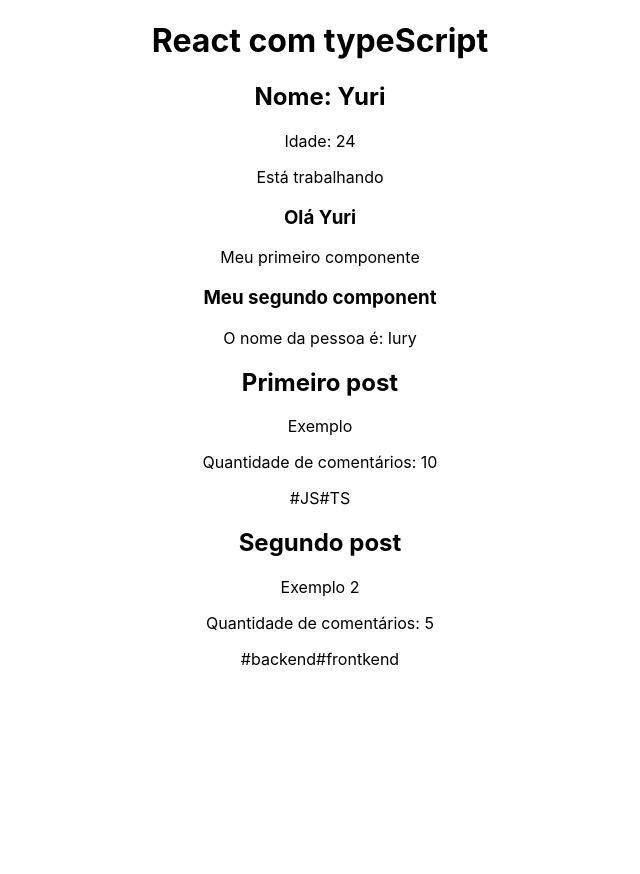
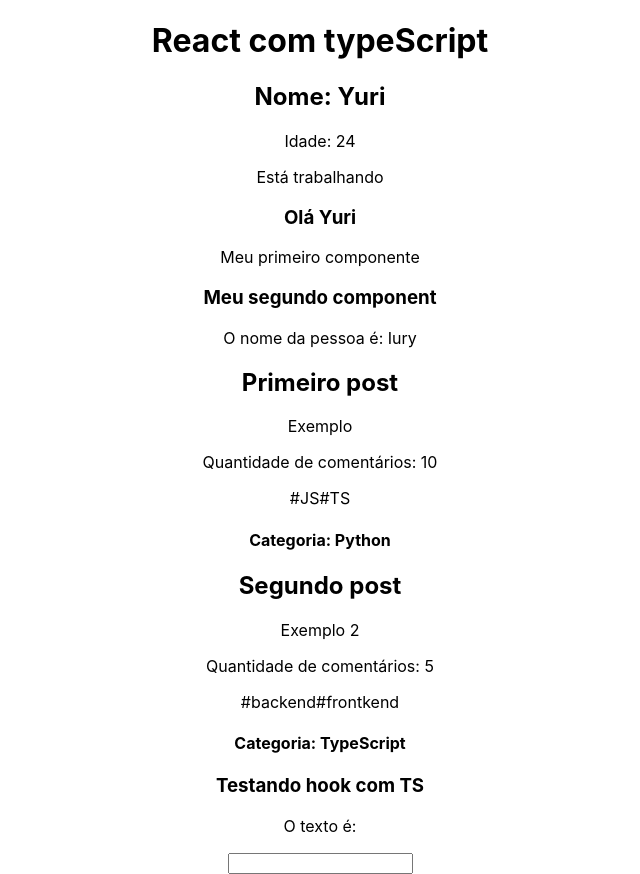
Before and after one commit to YuriCF1/Proj.Study-React-14, a React (Create React App) app: page / in a window 1280 px wide. Shown: the whole page, without its empty margins (320-960 px from the left). Before the commit the page ends 800 px from the top, so only its background shows below. Built offline with nearby package versions, Linux system fonts and the light colour scheme.

Commit message:
Creating and using categories

```diff
--- a/src/App.tsx
+++ b/src/App.tsx
@@ -7,7 +7,10 @@
 
 //5 - Desestruturando props
 import SecondComponent from "./components/SecondComponent";
-import Destructuring from "./components/Destructuring";
+import Destructuring, { Category } from "./components/Destructuring";
+
+//6 - useState
+import State from "./components/State";
 
 function App() {
   //1 - Variáveis
@@ -35,13 +38,16 @@
         content="Exemplo"
         commentsQty={10}
         tags={["JS", "TS"]}
+        category={Category.P}
       />
       <Destructuring
         title="Segundo post"
         content="Exemplo 2"
         commentsQty={5}
         tags={["backend", "frontkend"]}
+        category={Category.TS}
       />
+      <State />
     </div>
   );
 }
--- a/src/components/Destructuring.tsx
+++ b/src/components/Destructuring.tsx
@@ -5,10 +5,19 @@
   content: string;
   commentsQty: number; //Quantidade de posts
   tags: string[];
+
+  //8 - Enum
+  category: Category;
 };
 
+export enum Category {
+  JS = "JavaScript",
+  TS = "TypeScript",
+  P = "Python",
+}
+
 // const Destructuring = (props: Props) => { //Fazendo o uso de 'props.' desnecessário
-const Destructuring = ({ title, content, commentsQty, tags }: Props) => {
+const Destructuring = ({ title, content, commentsQty, tags, category }: Props) => {
   return (
     <div>
       {/* <h2>{props.title}</h2> */}
@@ -20,6 +29,7 @@
           <span>#{tag}</span>
         ))}
       </div>
+      <h4>Categoria: {category}</h4>
     </div>
   );
 };
```
